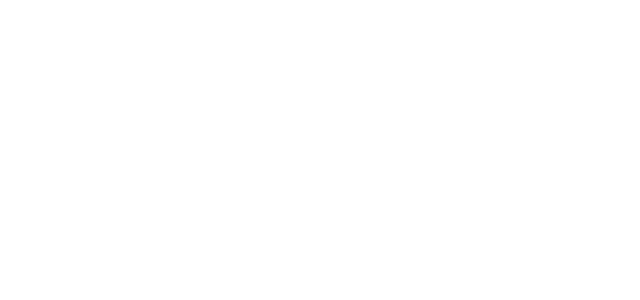
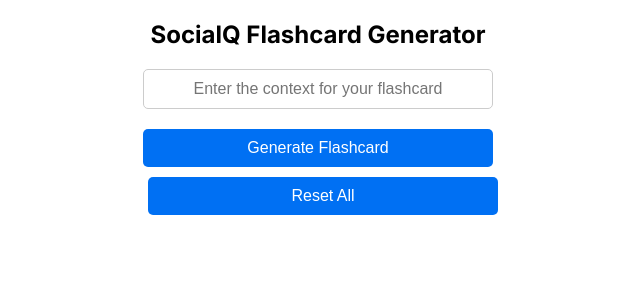
Before and after one commit to Dothat65/SocialQ, a Next.js app: page / in a window 1280 px wide. Shown: the top 300 px of the page, without its empty margins (322-962 px from the left). Built offline with nearby package versions, Linux system fonts and the light colour scheme.

Commit message:
flashcard connected with API functionality + simple frontend

```diff
--- a/app/components/flashcard.jsx
+++ b/app/components/flashcard.jsx
@@ -1,10 +1,88 @@
-import {react} from 'react';
+import { useState } from 'react';
+import { marked } from 'marked';
+import '/app/globals.css';
 
+function Flashcard() {
+  const [prompt, setPrompt] = useState('');
+  const [flashcards, setFlashcards] = useState([]);
+  const [loading, setLoading] = useState(false);
 
-const Flashcard = () => {
-    return (
-        <div>
-            flashcard
+  const handleGenerateFlashcard = async () => {
+    setLoading(true);
+    try {
+      const response = await fetch('/api/chat', {
+        method: 'POST',
+        headers: {
+          'Content-Type': 'application/json',
+        },
+        body: JSON.stringify({ prompt }),
+      });
+
+      if (!response.ok) {
+        throw new Error('Failed to generate flashcard');
+      }
+
+      const data = await response.json();
+      const newFlashcard = {
+        front: data.front,
+        back: data.back,
+        flipped: false,
+      };
+      setFlashcards([...flashcards, newFlashcard]);
+      setPrompt('');
+    } catch (error) {
+      console.error('Error generating flashcard:', error);
+    } finally {
+      setLoading(false);
+    }
+  };
+
+  const handleFlip = (index) => {
+    setFlashcards(flashcards.map((flashcard, i) =>
+      i === index ? { ...flashcard, flipped: !flashcard.flipped } : flashcard
+    ));
+  };
+
+  const handleReset = () => {
+    setFlashcards([]);
+  };
+
+  return (
+    <div className="container">
+      <h1>SocialQ Flashcard Generator</h1>
+      <input
+        type="text"
+        value={prompt}
+        onChange={(e) => setPrompt(e.target.value)}
+        placeholder="Enter the context for your flashcard"
+      />
+      <button onClick={handleGenerateFlashcard} disabled={loading}>
+        {loading ? 'Generating...' : 'Generate Flashcard'}
+      </button>
+      <button onClick={handleReset} style={{ marginLeft: '10px' }}>
+        Reset All
+      </button>
+
+      {flashcards.map((flashcard, index) => (
+        <div
+          key={index}
+          className={`flashcard ${flashcard.flipped ? 'flipped' : ''}`}
+          onClick={() => handleFlip(index)}
+        >
+          <div className="flashcard-inner">
+            <div className="flashcard-front">
+              <h2>Front</h2>
+              <div dangerouslySetInnerHTML={{ __html: marked(flashcard.front) }} />
+            </div>
+            <div className="flashcard-back">
+              <h2>Back</h2>
+              <div dangerouslySetInnerHTML={{ __html: marked(flashcard.back) }} />
+            </div>
+          </div>
         </div>
-    );
+      ))}
+    </div>
+  );
 }
+
+export default Flashcard;
--- a/app/globals.css
+++ b/app/globals.css
@@ -1,7 +1,133 @@
-
-
 * {
   box-sizing: border-box;
   padding: 0;
   margin: 0;
 }
+
+.container {
+  max-width: 90%;
+  margin: 0 auto;
+  padding: 20px;
+  display: flex;
+  flex-direction: column;
+  align-items: center;
+}
+
+input[type="text"], button {
+  width: 100%;
+  max-width: 350px;
+  box-sizing: border-box;
+}
+
+input[type="text"] {
+  padding: 10px;
+  margin-bottom: 10px;
+  border-radius: 5px;
+  border: 1px solid #ccc;
+  font-size: 1rem;
+  text-align: center;
+}
+
+button {
+  padding: 10px 20px;
+  border-radius: 5px;
+  border: none;
+  background-color: #0070f3;
+  color: white;
+  cursor: pointer;
+  font-size: 1rem;
+  margin-top: 10px;
+}
+
+button:disabled {
+  background-color: #ccc;
+}
+
+.flashcard {
+  perspective: 1000px;
+  cursor: pointer;
+  margin: 20px 0;
+  width: 100%;
+  display: flex;
+  justify-content: center;
+}
+
+.flashcard-inner {
+  position: relative;
+  width: 100%;
+  max-width: 350px;
+  height: 250px;
+  text-align: center;
+  transition: transform 0.6s;
+  transform-style: preserve-3d;
+  transform-origin: center right;
+}
+
+.flipped .flashcard-inner {
+  transform: rotateY(180deg);
+}
+
+.flashcard-front, .flashcard-back {
+  position: absolute;
+  width: 100%;
+  height: 100%;
+  backface-visibility: hidden;
+  display: flex;
+  align-items: center;
+  justify-content: center;
+  border-radius: 10px;
+  border: 1px solid #ccc;
+  padding: 20px;
+  background-color: #f9f9f9;
+  box-shadow: 0 4px 8px rgba(0, 0, 0, 0.1);
+}
+
+.flashcard-back {
+  transform: rotateY(180deg);
+}
+
+h1, h2 {
+  font-size: 1.5rem;
+  margin-bottom: 20px;
+  text-align: center;
+}
+
+@media (max-width: 768px) {
+  .flashcard-inner {
+    max-width: 300px;
+    height: 200px;
+  }
+
+  h1, h2 {
+    font-size: 1.25rem;
+  }
+
+  input[type="text"] {
+    font-size: 0.9rem;
+  }
+
+  button {
+    font-size: 0.9rem;
+    padding: 8px 16px;
+  }
+}
+
+@media (max-width: 480px) {
+  .flashcard-inner {
+    max-width: 250px;
+    height: 180px;
+  }
+
+  h1, h2 {
+    font-size: 1.1rem;
+  }
+
+  input[type="text"] {
+    font-size: 0.8rem;
+  }
+
+  button {
+    font-size: 0.8rem;
+    padding: 6px 12px;
+  }
+}
--- a/app/page.js
+++ b/app/page.js
@@ -1,9 +1,10 @@
-
+'use client'
+import Flashcard, { flashcard } from './components/flashcard';
 
 export default function Home() {
   return (
     <div>
-
+        <Flashcard></Flashcard>
     </div>
   );
 }
--- a/package.json
+++ b/package.json
@@ -10,7 +10,9 @@
   },
   "dependencies": {
     "firebase": "^10.13.0",
+    "marked": "^14.0.0",
     "next": "14.2.5",
+    "openai": "^4.55.9",
     "react": "^18",
     "react-dom": "^18"
   },
```
Also changed, not shown: app/api/chat/route.js (added, +36 -0 lines), 1 other file (tests, documents, lock files or other folders).
